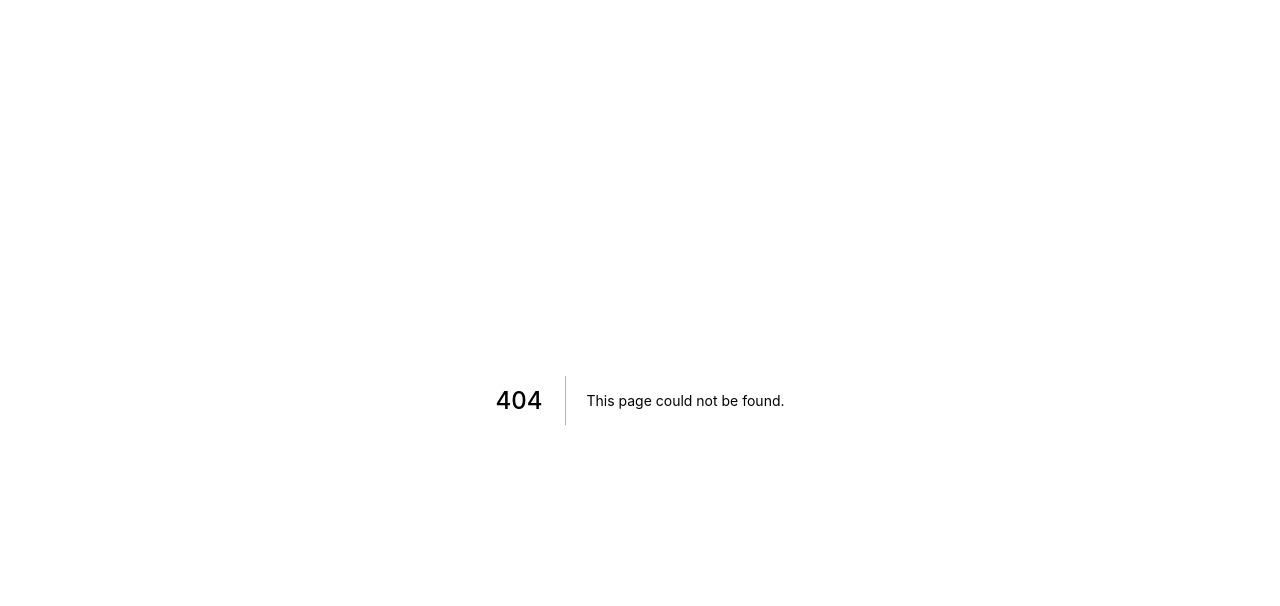
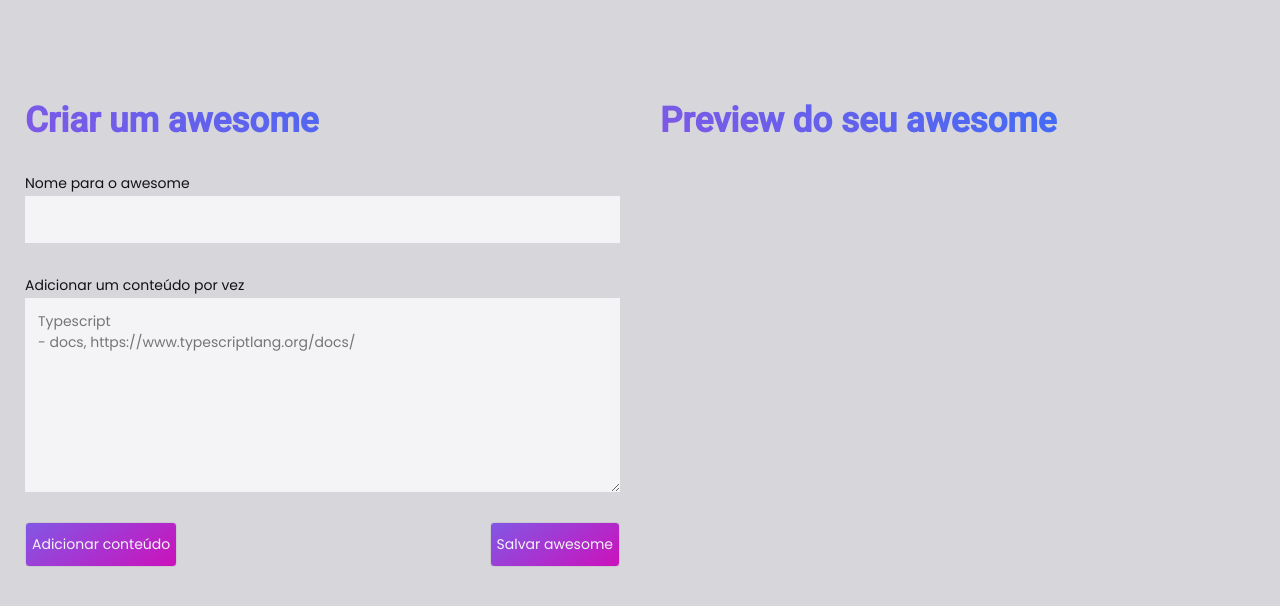
Before and after one commit to rwietter/my-awesome, a Next.js app: page /v1/create-awesome in a window 1280 px wide. Before the commit this address had no page. Shown: the top 606 px of the page. Built offline with nearby package versions, Linux system fonts and the light colour scheme.

Commit message:
feat: authorization middleware

```diff
--- /dev/null
+++ b/pages/v1/create-awesome/index.tsx
@@ -0,0 +1,114 @@
+import { NextPage } from 'next';
+import { FormEvent, useRef } from 'react';
+
+import * as S from '../../../components/awesome/style';
+import { PageLink } from '../../../components/styles/PageLink';
+import { PageSectionItem } from '../../../components/styles/PageSectionItem';
+import { notifyError, Toastfy } from '../../../components/toastfy';
+import { httpError } from '../../../helpers/http-error';
+import useAuthStore from '../../api/context/auth';
+import { useAwesomeStore } from '../../api/context/awesome';
+import { contentActions } from '../../api/context/awesome/actions';
+
+interface LinkProps {
+  name: string;
+  url: string;
+}
+
+const CreateAwesome: NextPage = () => {
+  const inputRef = useRef<HTMLTextAreaElement>(null);
+  const { addContentIndex, addContentItem, saveAwesome } = contentActions();
+  const { contentItem, contentIndex } = useAwesomeStore();
+  const { token } = useAuthStore();
+
+  const handleSubmit = (e: FormEvent<HTMLFormElement>) => {
+    try {
+      e.preventDefault();
+      const title = e.currentTarget.awesome.value;
+
+      if (title) saveAwesome({ title, contentItem, token });
+    } catch (error) {
+      const { name, message, statusCode } = httpError(error, 'awesome');
+      notifyError({
+        name, message, statusCode, id: name,
+      });
+    }
+  };
+
+  const handleAddContentItem = () => {
+    const contentText = inputRef.current?.value;
+
+    if (contentText) {
+      addContentItem({ contentText, addContentIndex });
+    }
+  };
+
+  return (
+    <S.Container>
+      <S.Section>
+        <S.Title>Criar um awesome</S.Title>
+        <S.Form onSubmit={handleSubmit}>
+          <S.Label htmlFor="awesome">Nome para o awesome</S.Label>
+          <S.Input name="awesome" type="text" />
+          <S.Label htmlFor="links">Adicionar um conteúdo por vez</S.Label>
+          <S.TextArea
+            name="links"
+            rows={8}
+            cols={40}
+            ref={inputRef}
+            placeholder={
+              'Typescript\n- docs, https://www.typescriptlang.org/docs/'
+            }
+          />
+          <S.FlexButton>
+            <S.Submit type="button" onClick={handleAddContentItem}>
+              <p>Adicionar conteúdo</p>
+            </S.Submit>
+            <S.Submit type="submit">
+              <p>Salvar awesome</p>
+            </S.Submit>
+          </S.FlexButton>
+        </S.Form>
+      </S.Section>
+      <S.Section>
+        <S.Title>Preview do seu awesome</S.Title>
+        {contentIndex ? (
+          contentIndex?.map((value: string) => (
+            <PageSectionItem key={value}>
+              <h3 id={value}>{value}</h3>
+              <ul>
+                {contentItem ? (
+                  contentItem[value]?.map(
+                    ({ name, url }: LinkProps, idx: number) => (
+                      <li key={idx.toString()}>
+                        <PageLink href={url} target="_blank" rel="noreferrer">
+                          {name}
+                        </PageLink>
+                      </li>
+                    ),
+                  )
+                ) : (
+                  <div />
+                )}
+              </ul>
+            </PageSectionItem>
+          ))
+        ) : (
+          <>
+            <h3>Exemplo</h3>
+            <ul>
+              <li>
+                <PageLink href="google.com" target="_blank">
+                  Google
+                </PageLink>
+              </li>
+            </ul>
+          </>
+        )}
+      </S.Section>
+      <Toastfy />
+    </S.Container>
+  );
+};
+
+export default CreateAwesome;
```
Also changed, not shown: components/skeleton/index.tsx (added, +21 -0 lines), pages/v1/_middleware.ts (added, +34 -0 lines), pages/v1/home/index.tsx (added, +91 -0 lines), .eslintrc.js (added), 1 other file (tests, documents, lock files or other folders).
